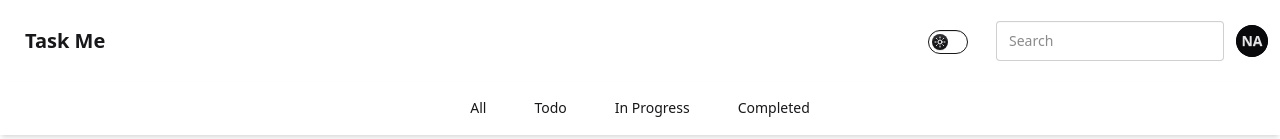
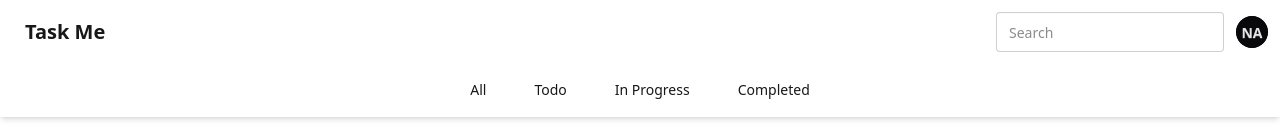
Before and after one commit to ShaikAyub7/task-manager-MERN, a React (Vite) app: page / in a window 1280 px wide. Shown: the top 139 px of the page. Built offline with nearby package versions, Linux system fonts and the light colour scheme; no server answers; sample sign-in values are in the browser's storage.

Commit message:
theme remove

```diff
--- a/src/components/Navbar.jsx
+++ b/src/components/Navbar.jsx
@@ -12,9 +12,7 @@ const Navbar = () => {
         <div className="flex-1">
           <a className="btn btn-ghost text-xl">Task Me</a>
         </div>
-        <div>
-          <Theme />
-        </div>
+        <div>{/* <Theme /> */}</div>
         <div className="flex gap-2">
           <input
             type="text"
--- a/src/components/Theme.jsx
+++ b/src/components/Theme.jsx
@@ -6,7 +6,7 @@ const Theme = () => {
 
   const themes = {
     light: "light",
-    dark: "dark",
+    dark: "synthwave",
   };
   const handleThemeChange = (e) => {
     const { light, dark } = themes;
```
